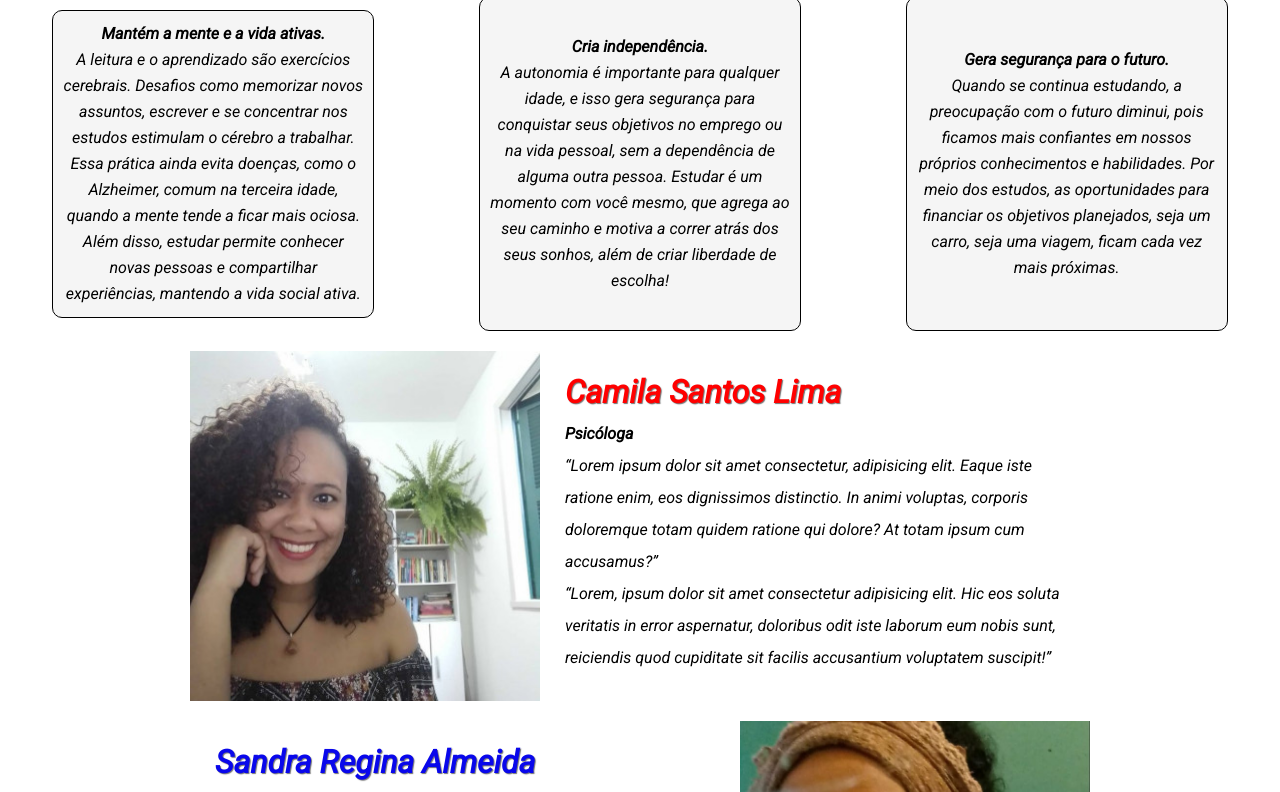
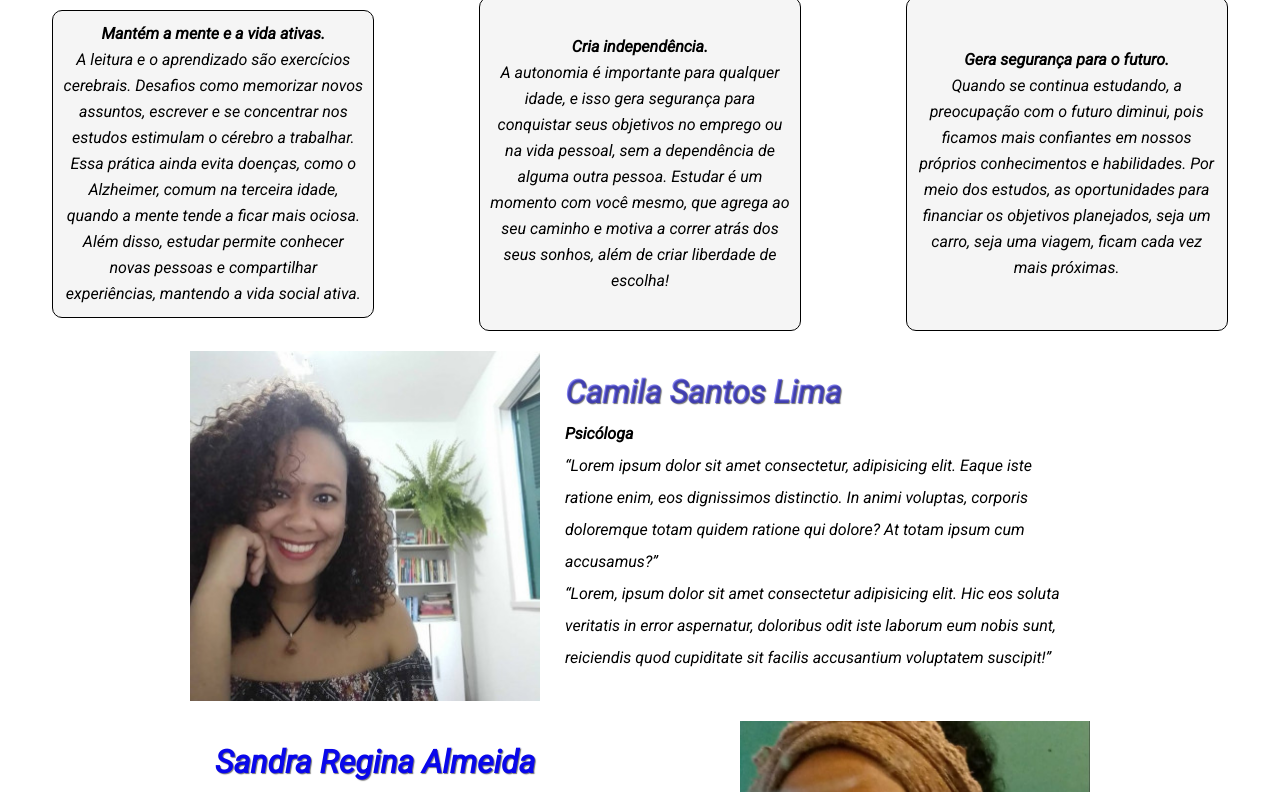
Before and after one commit to PauloRFarias/extra, a plain HTML site: page index.html in a window 1280 px wide. In both pictures the pointer is over the link "Camila Santos Lima". Shown: the part 412-1204 px from the top of the page. Drawn offline with Linux system fonts and the light colour scheme; a web font is replaced by a local one.

Commit message:
mudança na parte do instagram

```diff
--- a/estilos/extra.css
+++ b/estilos/extra.css
@@ -170,11 +170,11 @@ div.video > h1 {
 }
 
 .frasec > h1 > a:hover {
-    color: red;
+    color: #0b07eb7c;
     transition: 0.3s;
 }
 
 .frasesan > h1 > a:hover {
-    color: red;
+    color: #0b07eb7c;
     transition: 0.3s;
 }
--- a/index.html
+++ b/index.html
@@ -44,7 +44,7 @@
             </div>
 
             <div class="frasec">
-                <h1><a href="https://instagram.com/cami.ladutradosantos?igshid=YmMyMTA2M2Y=" target="_blank">Camila Santos Lima</a></h1>
+                <h1><a href="https://www.instagram.com/camiladutradossantoss?igsh=bWZqeW52eHA3NHBt" target="_blank">Camila Santos Lima</a></h1>
                 <p><strong>Psicóloga</strong></p>
                 <p><q>Lorem ipsum dolor sit amet consectetur, adipisicing elit. Eaque iste ratione enim, eos dignissimos distinctio. In animi voluptas, corporis doloremque totam quidem ratione qui dolore? At totam ipsum cum accusamus?</q></p>
                 <p><q>Lorem, ipsum dolor sit amet consectetur adipisicing elit. Hic eos soluta veritatis in error aspernatur, doloribus odit iste laborum eum nobis sunt, reiciendis quod cupiditate sit facilis accusantium voluptatem suscipit!</q></p>
```
